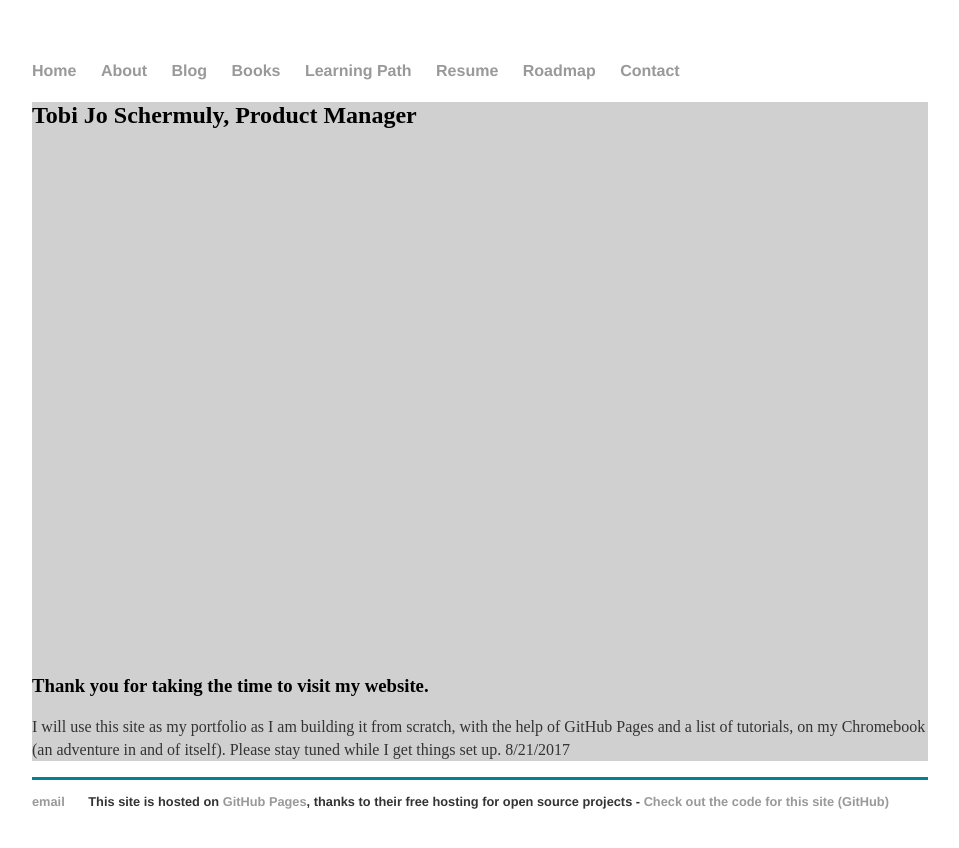
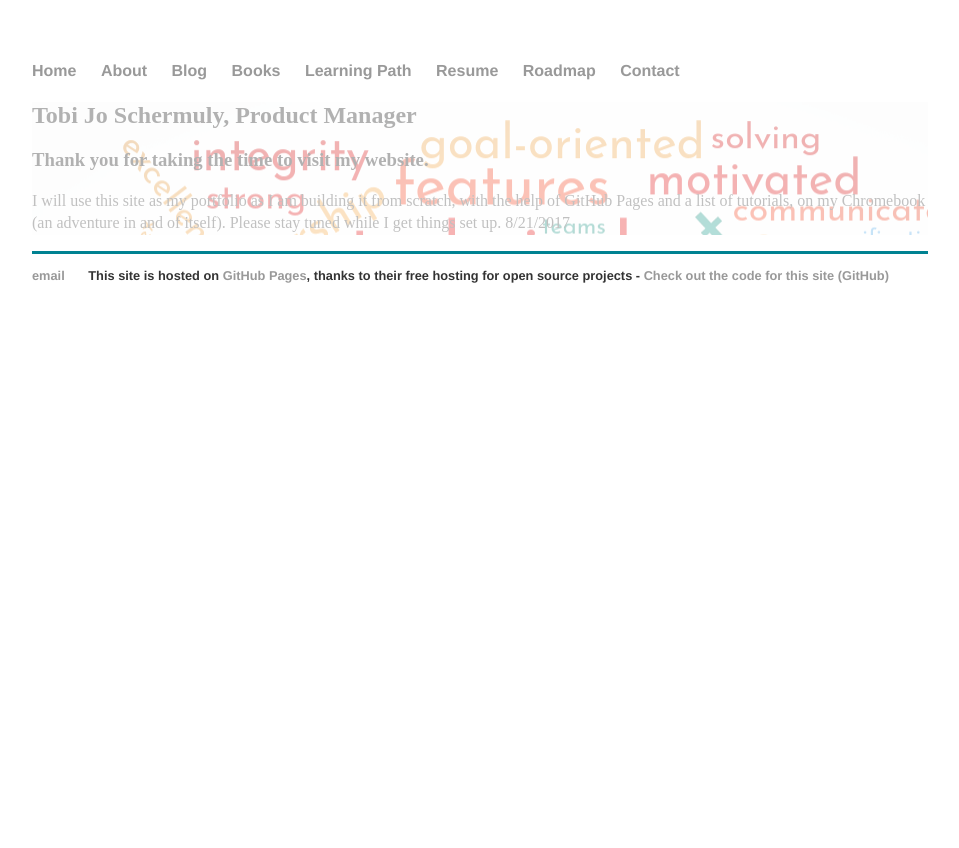
Before and after one commit to t0biasj0seph/t0biasj0seph, a Jekyll site: the page built from index.html, in a window 1280 px wide. Shown: the top 848 px of the page, without its empty margins (160-1119 px from the left). Built offline with Jekyll 4.4.1, drawn with Linux system fonts in a browser that asks for light colours.

Commit message:
Revert "close to final changes for homepage css"
This reverts commit 3c9470e5e899259499b8844c7f70e6d5558a19ba.

```diff
--- a/css/main.css
+++ b/css/main.css
@@ -63,7 +63,7 @@
 div.cloud {
   background-image: url(../images/cloud7.png);
   max-width: 100%; height: auto;
-  background:rgba(100,100,100,0.3);
+  opacity: 0.3;
 }
 div.inside-cloud {
   opacity: 1;
--- a/index.html
+++ b/index.html
@@ -5,7 +5,7 @@
 <div class="cloud">
   <div class="inside-cloud">
   <h2>{{ page.title }}</h2>
-  <img src="http://tobijoschermuly.com/images/cloud7.png" style="visibility: hidden; max-width: 100%;" />
+<!-- <img src="http://tobijoschermuly.com/images/cloud7.png" style="visibility: hidden; max-width: 100%;" /> -->
   <h3>Thank you for taking the time to visit my website.</h3>
     <p>I will use this site as my portfolio as I am building it from scratch, with the help of GitHub Pages and a list of tutorials, on my Chromebook (an adventure in and of itself). Please stay tuned while I get things set up. 8/21/2017</p>
 </div>
```
